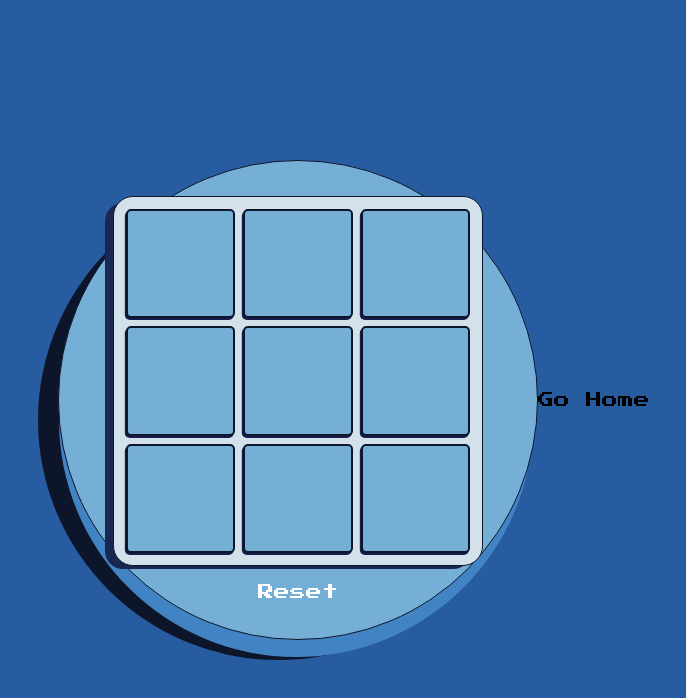
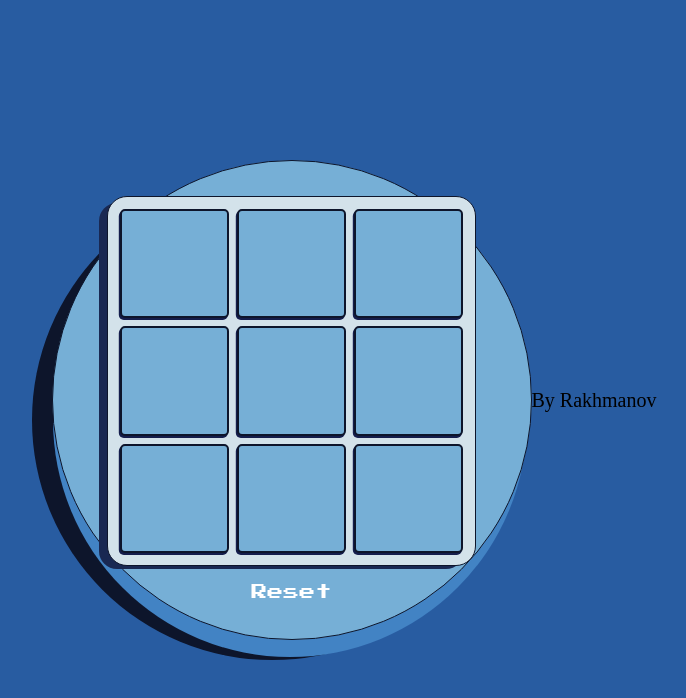
Before and after one commit to Abdugofir/newgame-x-y, a plain HTML site: page index.html in a window 1280 px wide. Shown: the whole page, without its empty margins (286-972 px from the left). Drawn offline with nearby package versions, Linux system fonts and the light colour scheme.

Commit message:
button cleared

```diff
--- a/index.html
+++ b/index.html
@@ -14,9 +14,11 @@
     <div class="board"><span id="col-0"></span><span id="col-1"></span><span id="col-2"></span><span id="col-3"></span><span id="col-4"></span><span id="col-5"></span><span id="col-6"></span><span id="col-7"></span><span id="col-8"></span></div>
     <button id="reset">Reset</button>
   </div>
+
+  <p class="Rakhmanov">By Rakhmanov</p>
   <!--design on dribbble: https://dribbble.com/shots/6546099-Empty-Spaces-10-->
 </body>
-<a href="/bootstrap-4-navbar/dist/index.html"><button>Go Home</button></a>
+
 <!-- partial -->
   <script  src="./script.js"></script>
 
--- a/style.css
+++ b/style.css
@@ -12,6 +12,7 @@
 
 body {
   background: #285CA1;
+  overflow: hidden;
 }
 
 .tabel {
@@ -66,3 +67,10 @@ body {
 .win {
   background: #55efc4 !important;
 }
+.Rakhmanov{
+  font-family: 'Times New Roman', Times, serif;
+  font-size: 20px;
+  position: relative;
+  bottom:auto;
+  left: auto;
+}
```
